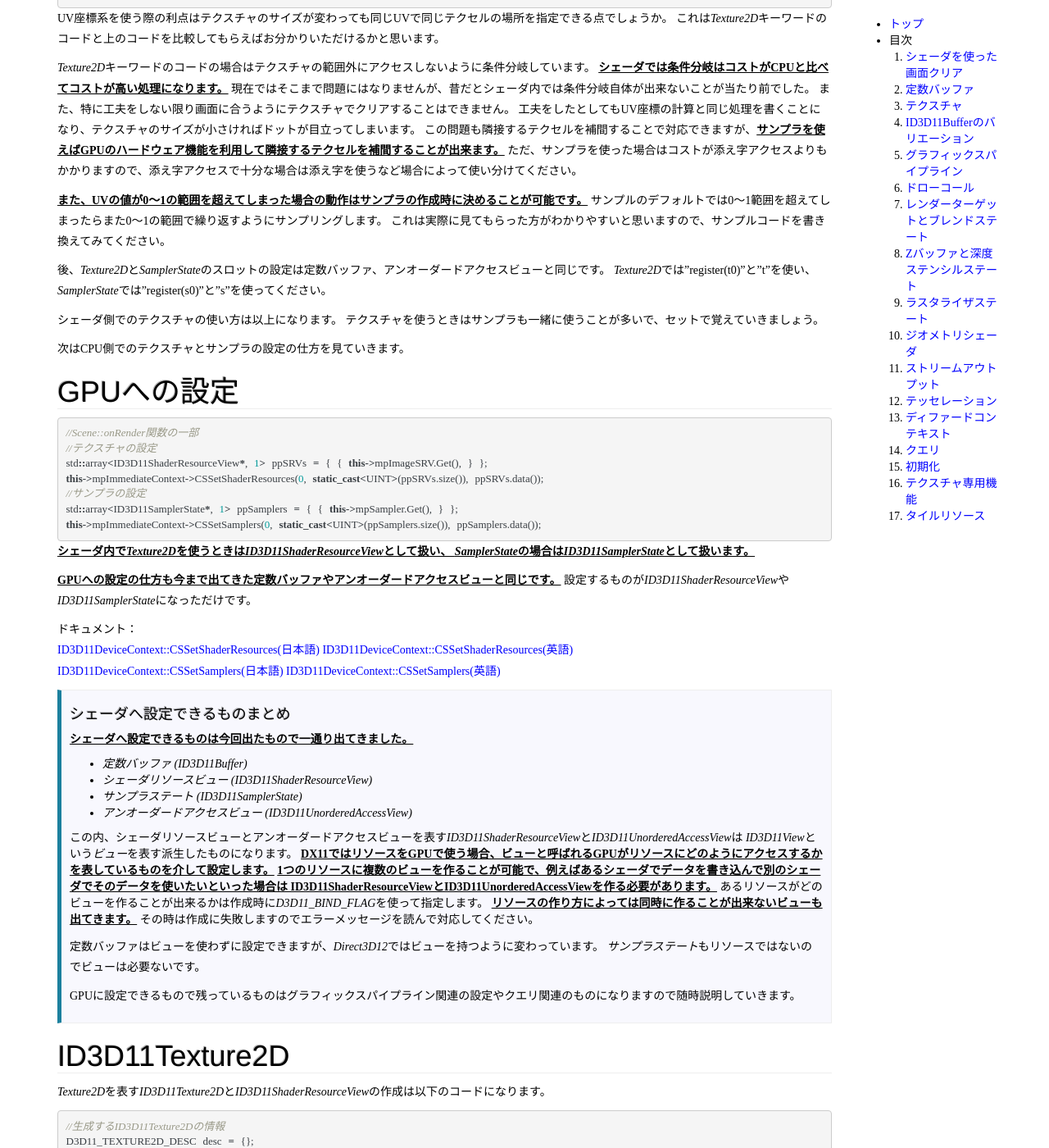
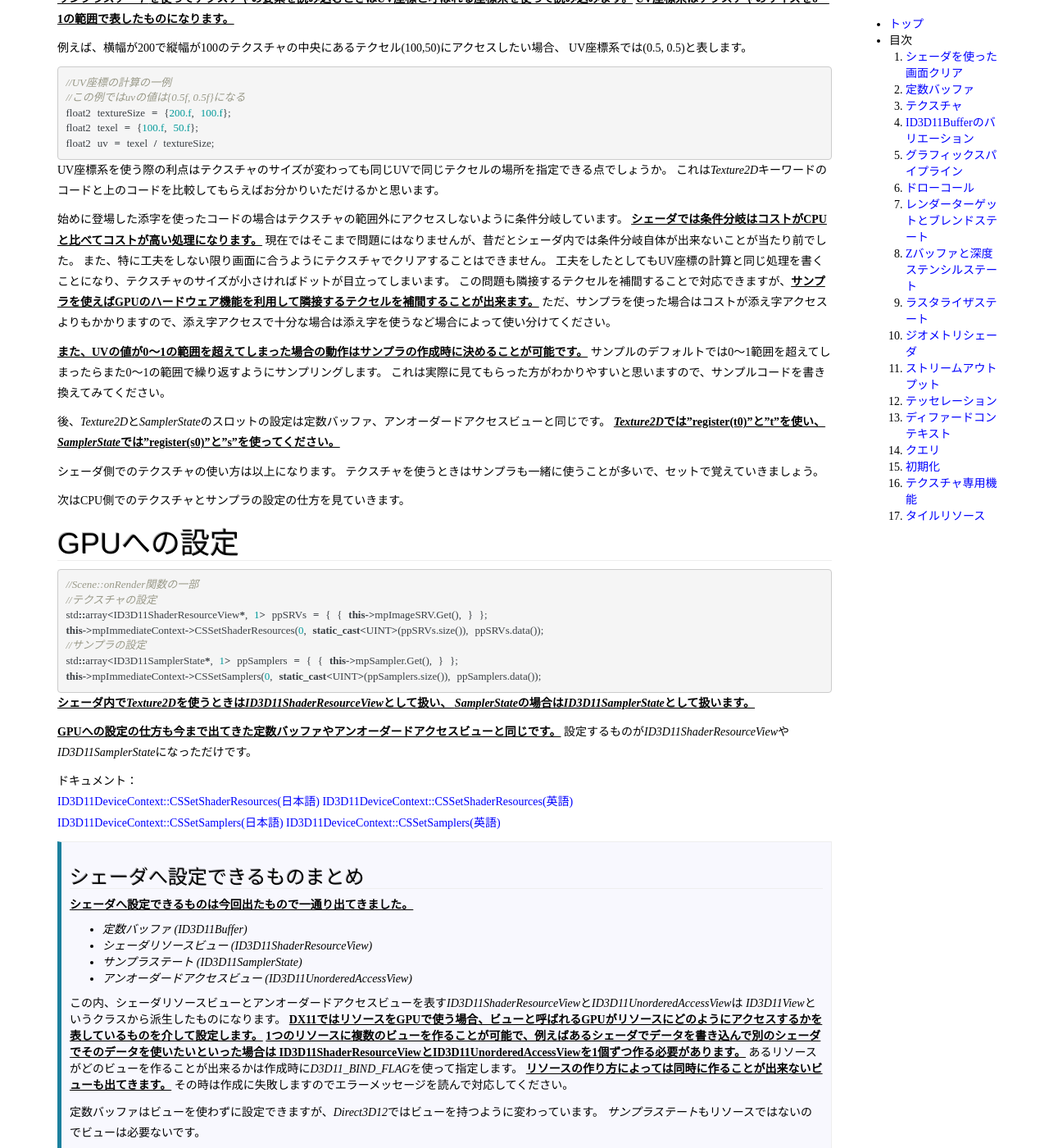
Before and after one commit to tositeru/ImasaraDX11, a Jekyll site: the page built from _posts/1016-04-23-texture.markdown, in a window 1280 px wide and 1400 px high, scrolled down 2109 px. Shown: the whole window at 82% size. Built offline with Jekyll 4.4.1, drawn with Linux system fonts in a browser that asks for light colours; some of the changed text lies outside the part shown.

Commit message:
Part03の内容修正

```diff
--- a/_posts/1016-04-23-texture.markdown
+++ b/_posts/1016-04-23-texture.markdown
@@ -48,6 +48,8 @@
 <h1 class="under-bar">シェーダ内での使い方</h1>
 
 <h3><span class="keyward">Texture2D</span>キーワード</h3>
+<span class="keyward">Texture2D</span>を使ったコードは下のようなものになります。
+
 {% highlight c++ %}
 //ClearScreenWithTexture.hlsl
 Texture2D<float4> image : register(t0);
@@ -76,9 +78,9 @@
 サンプラステートについては次の項目で見ていきます。
 
 ドキュメント:
-[テクスチャー オブジェクト(日本語)][TEXTURE_OBJECT_JP]
-[Texture2D(日本語)][TEXTURE2D_JP]
-[Texture2D(英語)][TEXTURE2D_EN]
+<br>[テクスチャー オブジェクト(日本語)][TEXTURE_OBJECT_JP]
+<br>Texture2D[(日本語)][TEXTURE2D_JP]
+[(英語)][TEXTURE2D_EN]
 
 [TEXTURE_OBJECT_JP]: https://msdn.microsoft.com/ja-jp/library/ee418522(v=vs.85).aspx
 [TEXTURE2D_JP]: https://msdn.microsoft.com/ja-jp/library/ee422395(v=vs.85).aspx
@@ -91,7 +93,7 @@
 SamplerState point_sampler : register(s0);
 RWTexture2D<float4> screen : register(u0);
 [numthreads(1, 1, 1)]
-void main(uint2 DTid : SV_DispatchThreadID)　{
+void main(uint2 DTid : SV_DispatchThreadID) {
   uint2 screen_size;
   screen.GetDimensions(screen_size.x, screen_size.y);
   float2 uv = (float2)DTid / (float2)screen_size;
@@ -109,22 +111,25 @@
 {% endhighlight %}
 
 <span class="keyward">Texture2D::SampleLevel関数</span>でテクセルを読み込んでいます。
-<br>ドキュメント：
-[SampleLeve(日本語)][SAMPLE_LEVEL_JP]
-[Texture2D::SampleLevel(英語)][SAMPLE_LEVEL_EN]
+<br>ドキュメント：<span class="keyward">SampleLevel</span>
+[(日本語)][SAMPLE_LEVEL_JP]
+[(英語)][SAMPLE_LEVEL_EN]
 
 [SAMPLE_LEVEL_JP]: https://msdn.microsoft.com/ja-jp/library/ee418521(v=vs.85).aspx
 [SAMPLE_LEVEL_EN]: https://msdn.microsoft.com/en-us/library/windows/desktop/dn367016(v=vs.85).aspx
 
-<ul>
-  <li>第1引数:使用する<span class="keyward">サンプラステート</span></li>
-  <li>第2引数:サンプリングする場所を表すUV値</li>
-  <li>第3引数:サンプリングする<span class="keyward">ミップマップ</span>のレベル
-    <p><span class="keyward">ミップマップ</span>についてはあとのパートで説明します。</p>
-  </li>
-</ul>
+<div class="argument">
+  <h3 class="under-bar">SampleLevelの引数</h3>
+  <ul>
+    <li>第1引数:使用する<span class="keyward">サンプラステート</span></li>
+    <li>第2引数:サンプリングする場所を表すUV値</li>
+    <li>第3引数:サンプリングする<span class="keyward">ミップマップ</span>のレベル
+      <p><span class="keyward">ミップマップ</span>についてはあとのパートで説明します。</p>
+    </li>
+  </ul>
+</div>
 
-<span class="keyward">サンプラステート</span>を使ってテクスチャの要素を読み込むときは<span class="important">UV座標</span>と呼ばれる座標系を使って読み込みます。
+<span class="important"><span class="keyward">サンプラステート</span>を使ってテクスチャの要素を読み込むときはUV座標と呼ばれる座標系を使って読み込みます。</span>
 <span class="important">UV座標系はテクスチャのサイズを0～1の範囲で表したものになります。</span>
 
 例えば、横幅が200で縦幅が100のテクスチャの中央にあるテクセル(100,50)にアクセスしたい場合、
@@ -141,7 +146,7 @@
 UV座標系を使う際の利点はテクスチャのサイズが変わっても同じUVで同じテクセルの場所を指定できる点でしょうか。
 これは<span class="keyward">Texture2D</span>キーワードのコードと上のコードを比較してもらえばお分かりいただけるかと思います。
 
-<span class="keyward">Texture2D</span>キーワードのコードの場合はテクスチャの範囲外にアクセスしないように条件分岐しています。
+始めに登場した添字を使ったコードの場合はテクスチャの範囲外にアクセスしないように条件分岐しています。
 <span class="important">シェーダでは条件分岐はコストがCPUと比べてコストが高い処理になります。</span>
 現在ではそこまで問題にはなりませんが、昔だとシェーダ内では条件分岐自体が出来ないことが当たり前でした。
 また、特に工夫をしない限り画面に合うようにテクスチャでクリアすることはできません。
@@ -154,8 +159,8 @@
 これは実際に見てもらった方がわかりやすいと思いますので、サンプルコードを書き換えてみてください。
 
 後、<span class="keyward">Texture2D</span>と<span class="keyward">SamplerState</span>のスロットの設定は定数バッファ、アンオーダードアクセスビューと同じです。
-<span class="keyward">Texture2D</span>では"register(t0)"と"t"を使い、
-<span class="keyward">SamplerState</span>では"register(s0)"と"s"を使ってください。
+<span class="important"><span class="keyward">Texture2D</span>では"register(t0)"と"t"を使い、
+<span class="keyward">SamplerState</span>では"register(s0)"と"s"を使ってください。</span>
 
 シェーダ側でのテクスチャの使い方は以上になります。
 テクスチャを使うときはサンプラも一緒に使うことが多いで、セットで覚えていきましょう。
@@ -193,7 +198,7 @@
 [CSSETSAPLER_EN]: https://msdn.microsoft.com/en-us/library/windows/desktop/ff476401(v=vs.85).aspx
 
 <div class="topic">
-  <h4>シェーダへ設定できるものまとめ</h4>
+  <h3 class="under-bar">シェーダへ設定できるものまとめ</h3>
   <span class="important">シェーダへ設定できるものは今回出たもので一通り出てきました。</span>
   <p>
     <ul>
@@ -204,10 +209,10 @@
     </ul>
 
     この内、シェーダリソースビューとアンオーダードアクセスビューを表す<span class="keyward">ID3D11ShaderResourceView</span>と<span class="keyward">ID3D11UnorderedAccessView</span>は
-    <span class="keyward">ID3D11View</span>という<span class="keyward">ビュー</span>を表す派生したものになります。
+    <span class="keyward">ID3D11View</span>というクラスから派生したものになります。
     <span class="important">DX11ではリソースをGPUで使う場合、ビューと呼ばれるGPUがリソースにどのようにアクセスするかを表しているものを介して設定します。</span>
     <span class="important">1つのリソースに複数のビューを作ることが可能で、例えばあるシェーダでデータを書き込んで別のシェーダでそのデータを使いたいといった場合は
-    ID3D11ShaderResourceViewとID3D11UnorderedAccessViewを作る必要があります。</span>
+    ID3D11ShaderResourceViewとID3D11UnorderedAccessViewを1個ずつ作る必要があります。</span>
     あるリソースがどのビューを作ることが出来るかは作成時に<span class="keyward">D3D11_BIND_FLAG</span>を使って指定します。
     <span class="important">リソースの作り方によっては同時に作ることが出来ないビューも出てきます。</span>
     その時は作成に失敗しますのでエラーメッセージを読んで対応してください。
@@ -224,8 +229,8 @@
 
 <a name="DX11_Texture"></a>
 <h1 class="under-bar">ID3D11Texture2D</h1>
-
-<span class="keyward">Texture2D</span>を表す<span class="keyward">ID3D11Texture2D</span>と<span class="keyward">ID3D11ShaderResourceView</span>の作成は以下のコードになります。
+ここまでの内容でシェーダ内での使い方と設定の仕方がわかりました。
+最後に<span class="keyward">Texture2D</span>を表す<span class="keyward">ID3D11Texture2D</span>と<span class="keyward">ID3D11ShaderResourceView</span>の作成は以下のコードになります。
 {% highlight c++ %}
 //生成するID3D11Texture2Dの情報
 D3D11_TEXTURE2D_DESC desc = {};
@@ -277,14 +282,15 @@
 {% highlight C++%}
 auto hr = this->mpDevice->CreateTexture2D(&desc, &initData, this->mpTex2D.GetAddressOf());
 {% endhighlight %}
-ドキュメント:
-[ID3D11Device::CreateTexture2D(日本語)][CreateTexture2D_JP]
-[ID3D11Device::CreateTexture2D(英語)][CreateTexture2D_EN]
+ドキュメント:<span class="keyward">ID3D11Device::CreateTexture2D</span>
+[(日本語)][CreateTexture2D_JP]
+[(英語)][CreateTexture2D_EN]
 
 [CreateTexture2D_JP]:https://msdn.microsoft.com/ja-jp/library/ee419804(v=vs.85).aspx
 [CreateTexture2D_EN]:https://msdn.microsoft.com/en-us/library/windows/desktop/ff476521(v=vs.85).aspx
 
 <div class="argument">
+  <h3 class="under-bar">ID3D11Device::CreateTexture2D</h3>
   <ul>
     <li>第1引数:<span class="keyward">D3D11_TEXTURE2D_DESC</span>
       <p>
@@ -293,6 +299,7 @@
         <br>ドキュメント:
         <a href="https://msdn.microsoft.com/ja-jp/library/ee416341(v=vs.85).aspx">D3D11_TEXTURE2D_DESC(日本語)</a>
         <a href="https://msdn.microsoft.com/en-us/library/windows/desktop/ff476253(v=vs.85).aspx">D3D11_TEXTURE2D_DESC(英語)</a>
+        <h3 class="under-bar">D3D11_TEXTURE2D_DESCのメンバ一部</h3>
         <ul>
           <li><span class="keyward">Width</span>
             <p>
@@ -363,14 +370,15 @@
 hr = this->mpDevice->CreateShaderResourceView(this->mpTex2D.Get(), &viewDesc, this->mpTex2DSRV.GetAddressOf());
 {% endhighlight %}
 
-ドキュメント：
-[ID3D11Device::CreateShaderResourceView(日本語)][CREATE_SRV_JP]
-[ID3D11Device::CreateShaderResourceView(英語)][CREATE_SRV_EN]
+ドキュメント：<span class="keyward">ID3D11Device::CreateShaderResourceView</span>
+[(日本語)][CREATE_SRV_JP]
+[(英語)][CREATE_SRV_EN]
 
 [CREATE_SRV_JP]:https://msdn.microsoft.com/ja-jp/library/ee419802(v=vs.85).aspx
 [CREATE_SRV_EN]:https://msdn.microsoft.com/en-us/library/windows/desktop/ff476519(v=vs.85).aspx
 
 <div class="argument">
+  <h3 class="under-bar">ID3D11Device::CreateShaderResourceView</h3>
   <ul>
     <li>第1引数:<span class="keyward">ID3D11Resource</span>
       <p>
@@ -385,6 +393,7 @@
         <br>ドキュメント：
         <a href="https://msdn.microsoft.com/ja-jp/library/ee416275(v=vs.85).aspx">D3D11_SHADER_RESOURCE_VIEW_DESC(日本語)</a>
         <a href="https://msdn.microsoft.com/en-us/library/windows/desktop/ff476211(v=vs.85).aspx">D3D11_SHADER_RESOURCE_VIEW_DESC(英語)</a>
+        <h3 class="under-bar">D3D11_SHADER_RESOURCE_VIEW_DESCのメンバ一部</h3>
         <ol>
           <li>Format: GPU上のデータのフォーマット
             <p>
@@ -429,14 +438,15 @@
 
 上のコードの<span class="keyward">ID3D11Device::CreateSamplerState関数</span>でID3D11SamplerStateを作成しています。
 
-ドキュメント：
-[ID3D11Device::CreateSamplerState(日本語)][CREATE_SAMPLER_JP]
-[ID3D11Device::CreateSamplerState(英語)][CREATE_SAMPLER_EN]
+ドキュメント：<span class="keyward">ID3D11Device::CreateSamplerState</span>
+[(日本語)][CREATE_SAMPLER_JP]
+[(英語)][CREATE_SAMPLER_EN]
 
 [CREATE_SAMPLER_JP]:https://msdn.microsoft.com/ja-jp/library/ee419801(v=vs.85).aspx
 [CREATE_SAMPLER_EN]:https://msdn.microsoft.com/en-us/library/windows/desktop/ff476518(v=vs.85).aspx
 
 <div class="argument">
+  <h3 class="under-bar">ID3D11Device::CreateSamplerState</h3>
   <ul>
     <li>第1引数：<span class="keyward">D3D11_SAMPLER_DESC</span>
       <p>
@@ -445,7 +455,8 @@
         <br>ドキュメント：
         <a href="https://msdn.microsoft.com/ja-jp/library/ee416271(v=vs.85).aspx">D3D11_SAMPLER_DESC(日本語)</a>
         <a href="https://msdn.microsoft.com/en-us/library/windows/desktop/ff476207(v=vs.85).aspx">D3D11_SAMPLER_DESC(英語)</a>
-        <ol>
+        <h3 class="under-bar">D3D11_SAMPLER_DESCのメンバ一部</h3>
+        <ul>
           <li>Filter: <span class="keyward">D3D11_FILTER</span>
             <p>
               サンプリングするときの補間の仕方を決めるためのものです。
@@ -459,7 +470,7 @@
               <span class="important">画像の横方向は繰り返すけど、縦方向は範囲外になったら指定した色で塗りつぶすといった設定が可能です。</span>
             </p>
           </li>
-        </ol>
+        </ul>
       </p>
     </li>
     <li>第2引数：<span class="keyward">ID3D11SamplerState</span>
```
